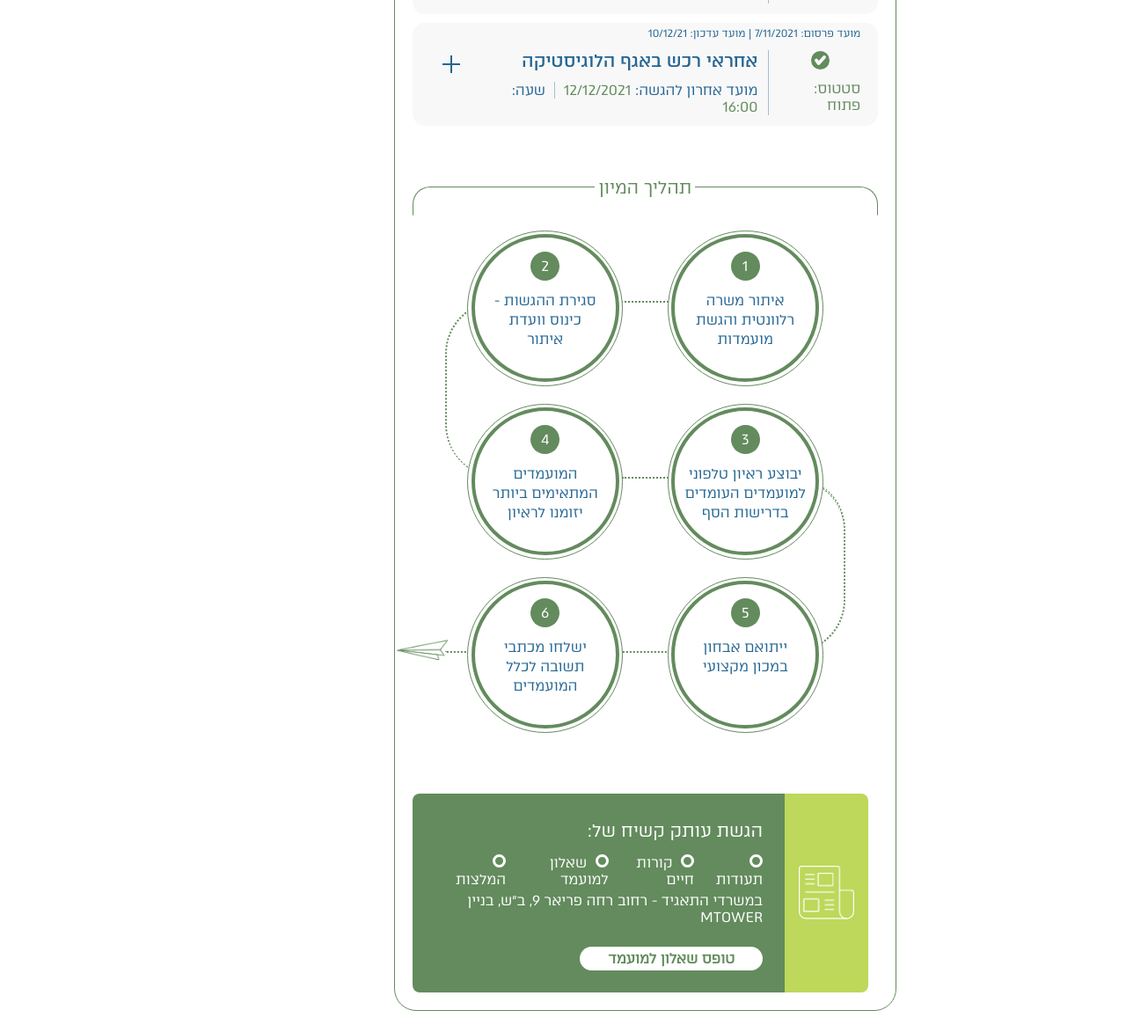
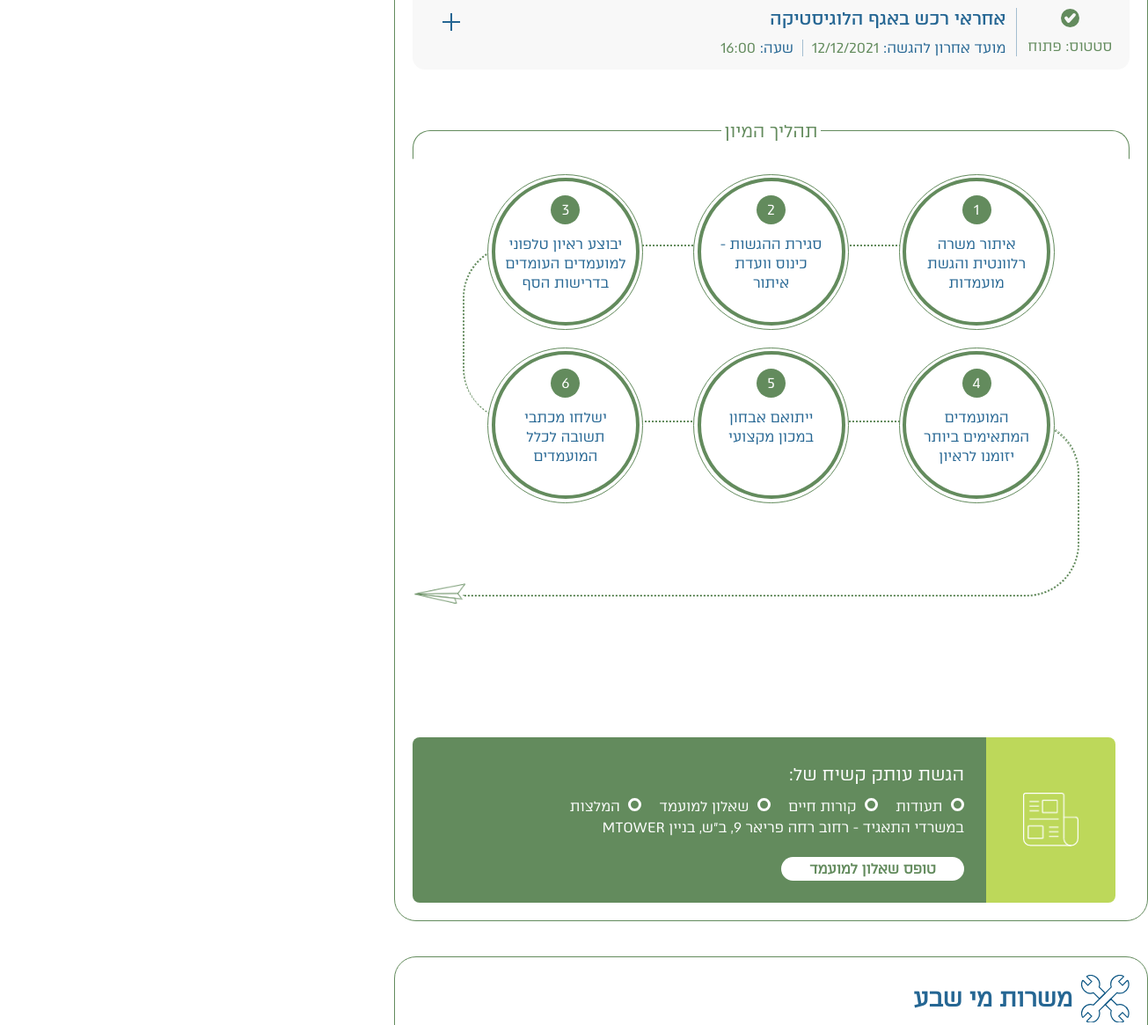
Before and after one commit to savannahtech/charles-sqlink-test, a plain HTML site: page index.html in a window 1280 px wide. Shown: the part 927-2092 px from the top of the page at 88% size, 1305 px wide, since content can reach past the window. Drawn offline with Linux system fonts and the light colour scheme.

Commit message:
fix: desktop adjustments

```diff
--- a/assets/styles/index.css
+++ b/assets/styles/index.css
@@ -359,7 +359,7 @@ span {
 }
 
 .body-center {
-  width: 44.6%;
+  width: 53.5625rem;
   position: relative;
   left: 35%;
   top: 5.25rem;
--- a/index.html
+++ b/index.html
@@ -6,8 +6,7 @@
     <script>
       if (screen.width > 768) {
         var mvp = document.getElementById("myViewport");
-        let scale = screen.width / 1920;
-        mvp.setAttribute("content", `width=1920, inital-scale=${scale} user-scalable=yes`);
+        mvp.setAttribute("content", `width=1920, user-scalable=yes`);
       }
     </script>
     <title>איכות מי השתיה שלנו</title>
```
